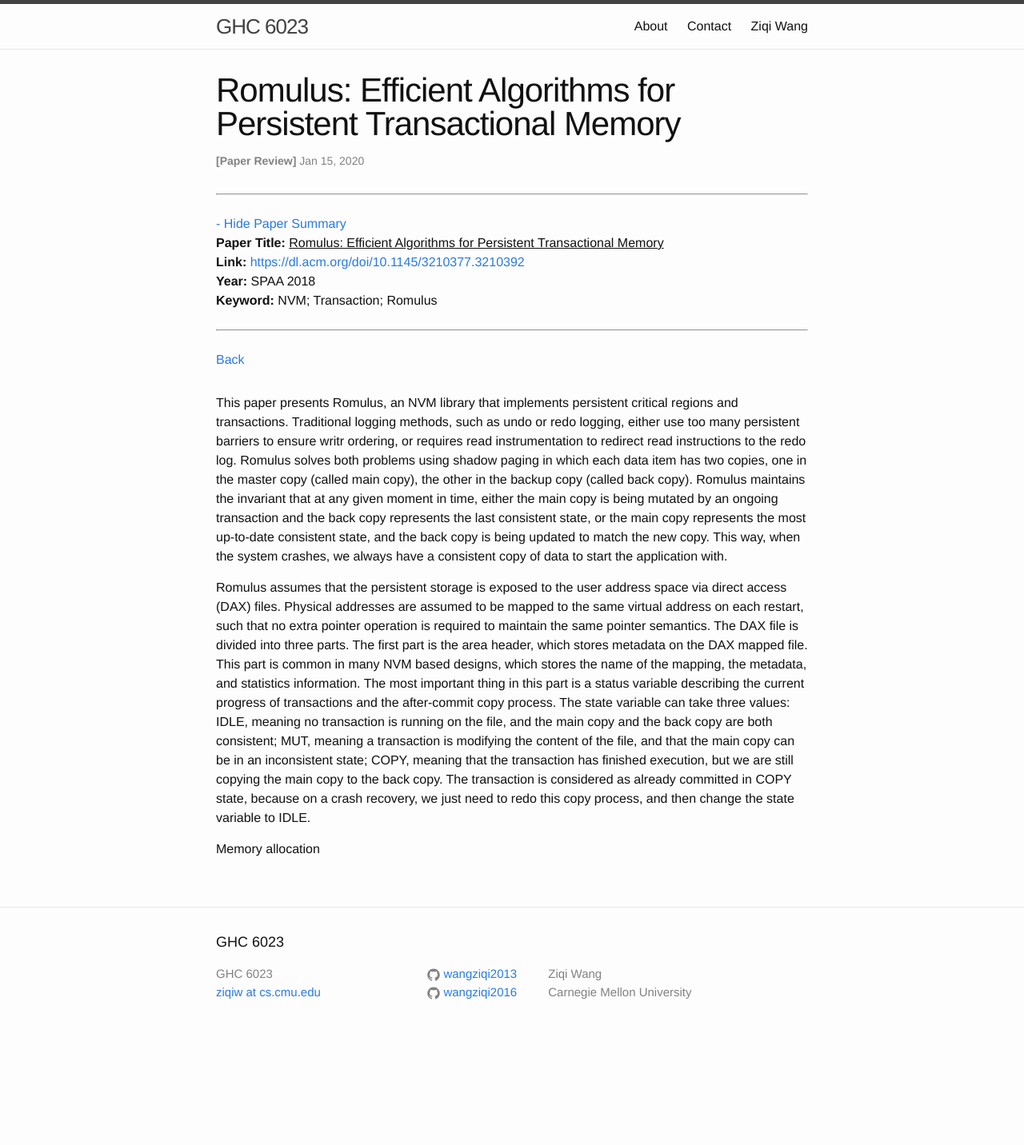
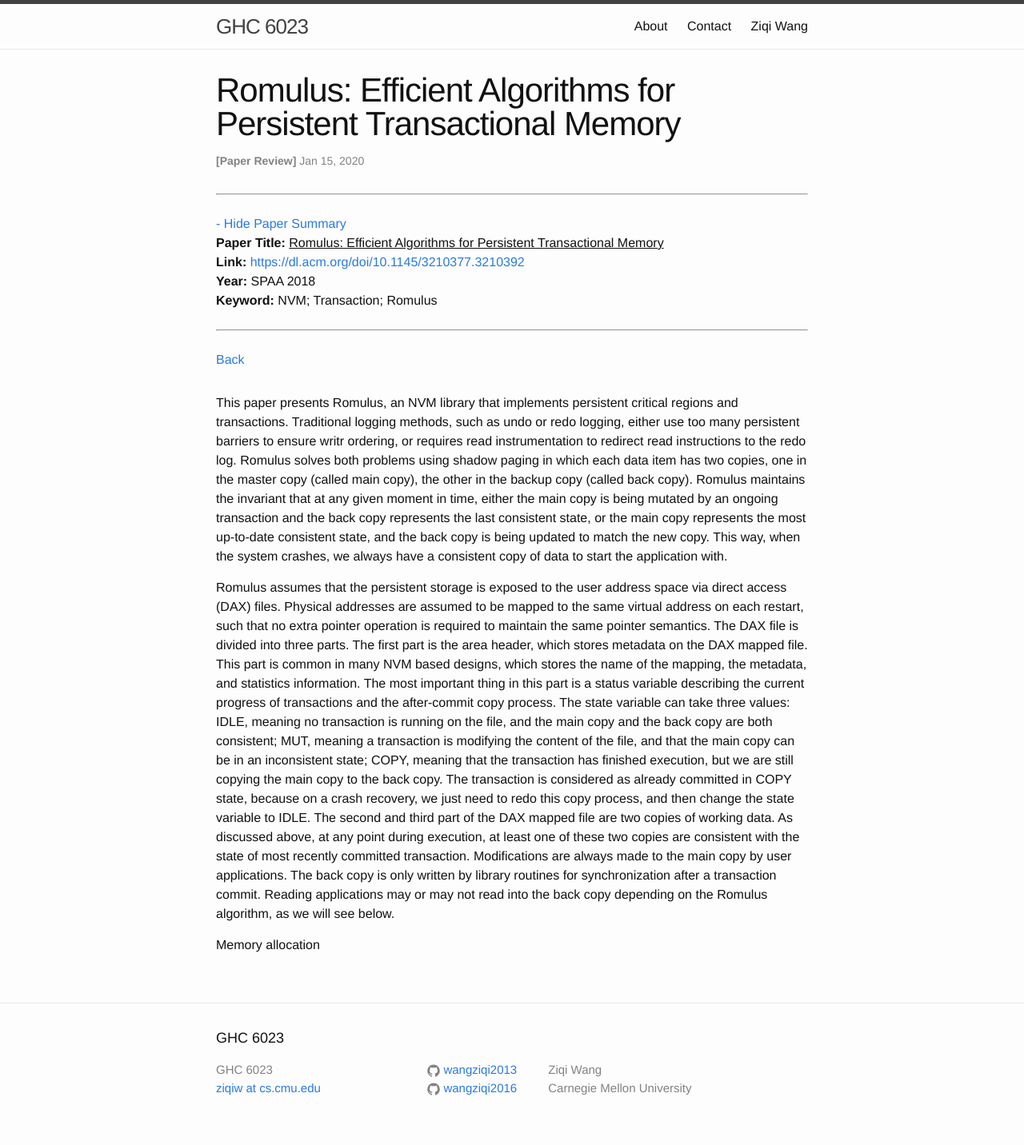
Before and after one commit to wangziqi2013/wangziqi2013.github.io, a Jekyll site: the page built from _posts/2020-01-19-romulus.markdown, in a window 1280 px wide. Shown: the whole page at 80% size. Built offline with Jekyll 4.4.1, drawn with Linux system fonts in a browser that asks for light colours; before the commit the page ends 1312 px from its top, so only the background shows below that.

Commit message:
Adding modifications

```diff
--- a/_posts/2020-01-19-romulus.markdown
+++ b/_posts/2020-01-19-romulus.markdown
@@ -32,6 +32,10 @@ three values: IDLE, meaning no transaction is running on the file, and the main
 MUT, meaning a transaction is modifying the content of the file, and that the main copy can be in an inconsistent state;
 COPY, meaning that the transaction has finished execution, but we are still copying the main copy to the back copy.
 The transaction is considered as already committed in COPY state, because on a crash recovery, we just need to redo
-this copy process, and then change the state variable to IDLE.
+this copy process, and then change the state variable to IDLE. The second and third part of the DAX mapped file are
+two copies of working data. As discussed above, at any point during execution, at least one of these two copies are
+consistent with the state of most recently committed transaction. Modifications are always made to the main copy by
+user applications. The back copy is only written by library routines for synchronization after a transaction commit.
+Reading applications may or may not read into the back copy depending on the Romulus algorithm, as we will see below.
 
 Memory allocation
```
